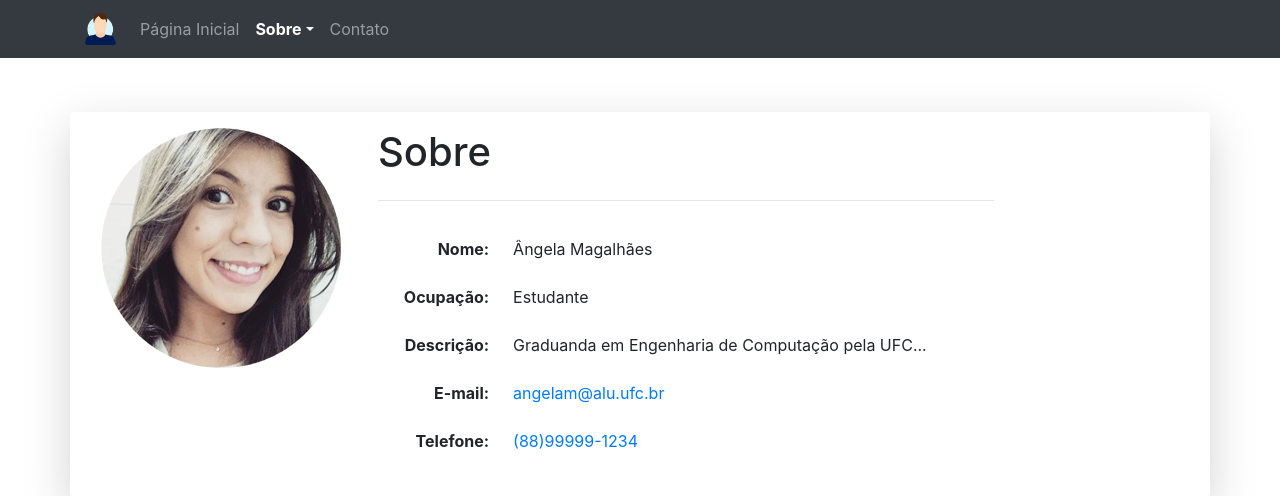
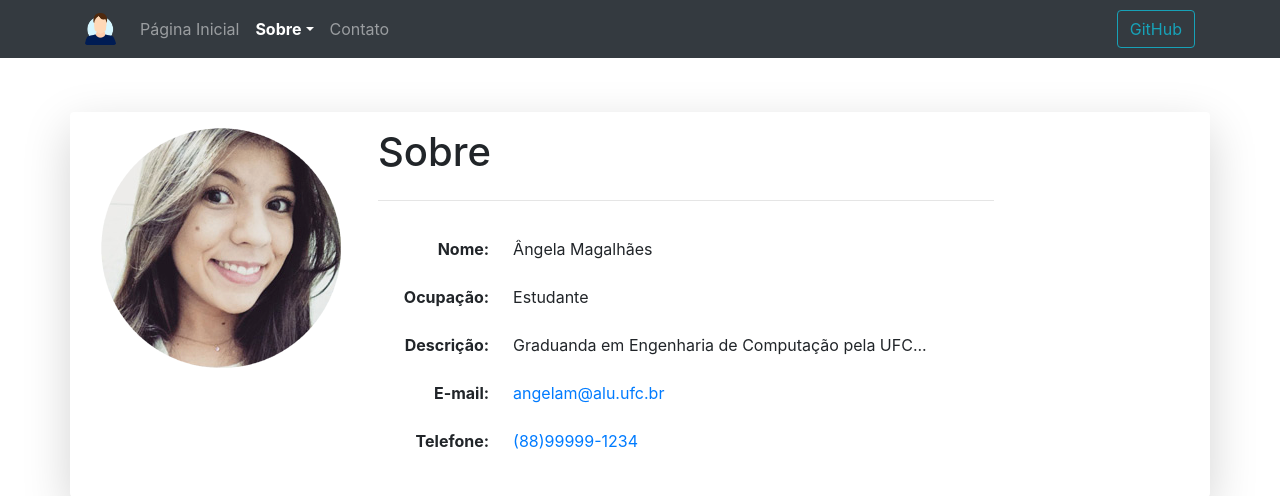
Before and after one commit to lucas26xd/Portifolio-de-Teste-com-CodeIgniter, a CodeIgniter app: page /Projeto3-TecWeb/index.php/sobre/view/1 in a window 1280 px wide. Shown: the top 496 px of the page. Run offline with CodeIgniter, Linux system fonts and the light colour scheme; data comes from the database, SQL or seed files in the repository.

Commit message:
Atualização do menu com link para GitHub

```diff
--- a/application/views/templates/header.php
+++ b/application/views/templates/header.php
@@ -60,6 +60,7 @@
                 <a class="nav-link <?php if (!strcmp($title,'Contato')) echo 'active font-weight-bold'; ?>" href="<?=site_url('contato')?>">Contato</a>
               </li>
             </ul>
+            <a class="btn btn-outline-info my-2 my-sm-0" href="https://github.com/lucas26xd/Projeto3-TecWeb" target="_blank" title="GitHub">GitHub</a>
           </div>
         </div>
 
```
